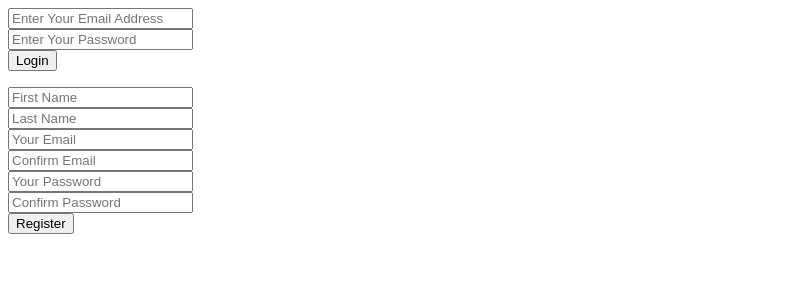
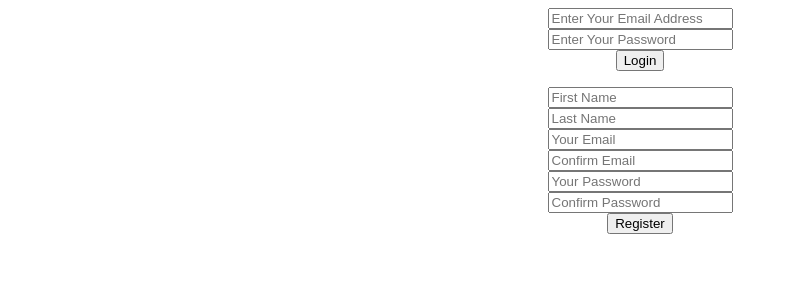
Before and after one commit to mk346/mysocialmedia, a PHP site: page /register.php in a window 1280 px wide. Shown: the top 300 px of the page, without its empty margins (0-788 px from the left). Run offline with PHP 8.4, Linux system fonts and the light colour scheme.

Commit message:
#update3

```diff
--- /dev/null
+++ b/assets/css/register.css
@@ -0,0 +1,4 @@
+form {
+    text-align: center;
+
+}
--- a/register.php
+++ b/register.php
@@ -11,9 +11,11 @@ require 'includes/form_handlers/login_handler.php';
     <meta charset="UTF-8">
     <meta http-equiv="X-UA-Compatible" content="IE=edge">
     <meta name="viewport" content="width=device-width, initial-scale=r">
+    <link rel="stylesheet" type="text/css" href="assets/css/register.css">
     <title>Register Page</title>
 </head>
 <body>
+<div class="wrapper">
     <form action="register.php" method="POST">
         <input type="email" name="log_email" placeholder="Enter Your Email Address" value="<?php
         if (isset($_SESSION['log_email'])) {
@@ -79,6 +81,7 @@ require 'includes/form_handlers/login_handler.php';
         <br>
         <?php if(in_array("<span style='color: #14C800;'>Account Created Successfully</span><br>",$err_array)){echo "<span style='color: #14C800;'>Account Created Successfully</span><br>";}?>
     </form>
+</div>
 </body>
 
 </html>
```
Also changed, not shown: assets/images/background/bg.jpg (added), assets/images/background/bg1.jpg (added), assets/images/background/bg10.jpg (added), assets/images/background/bg11.jpg (added), assets/images/background/bg2.jpg (added), assets/images/background/bg3.jpg (added), assets/images/background/bg4.jpg (added), assets/images/background/bg5.jpg (added), assets/images/background/bg6.jpg (added), assets/images/background/bg7.jpg (added), assets/images/background/bg8.jpg (added), 1 other file.
